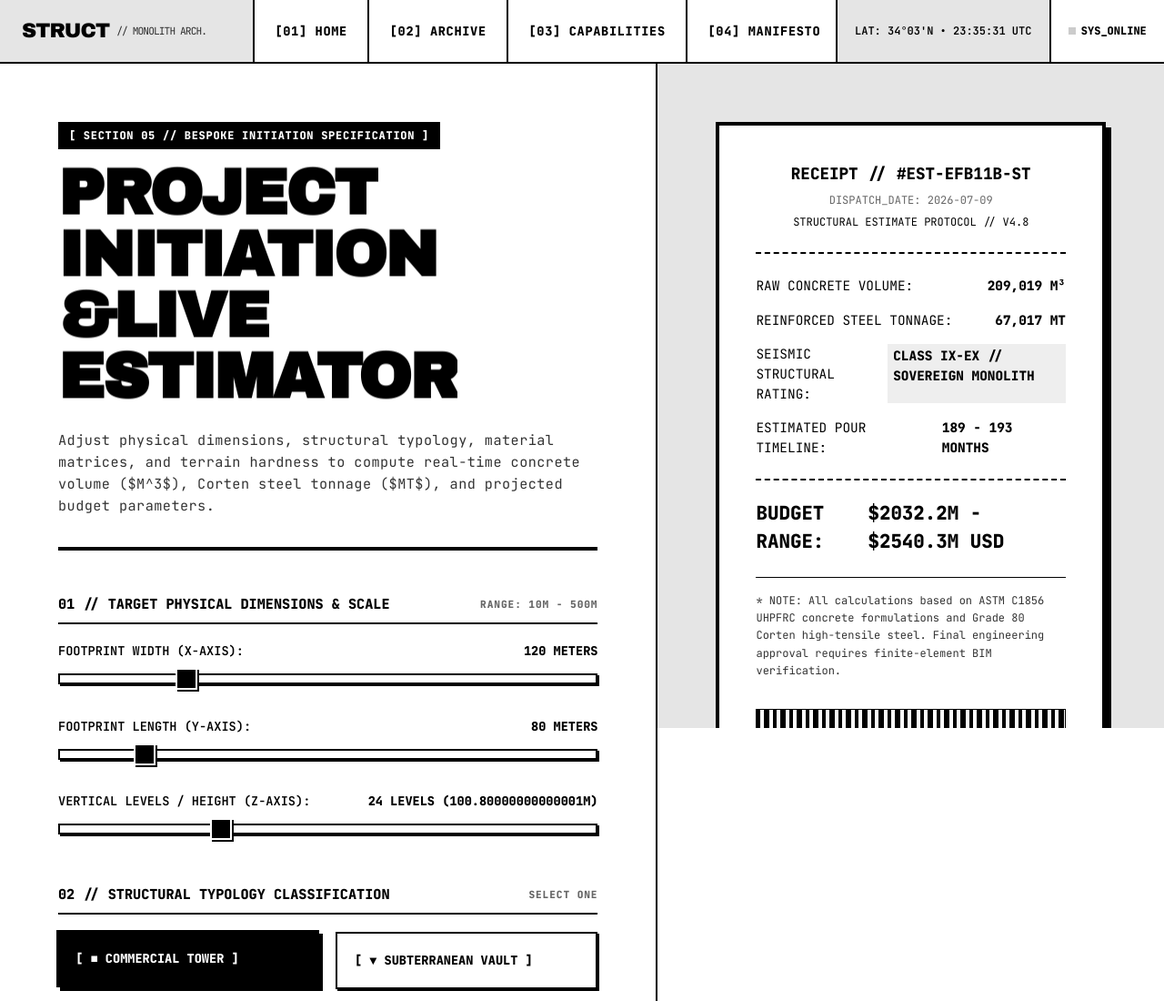
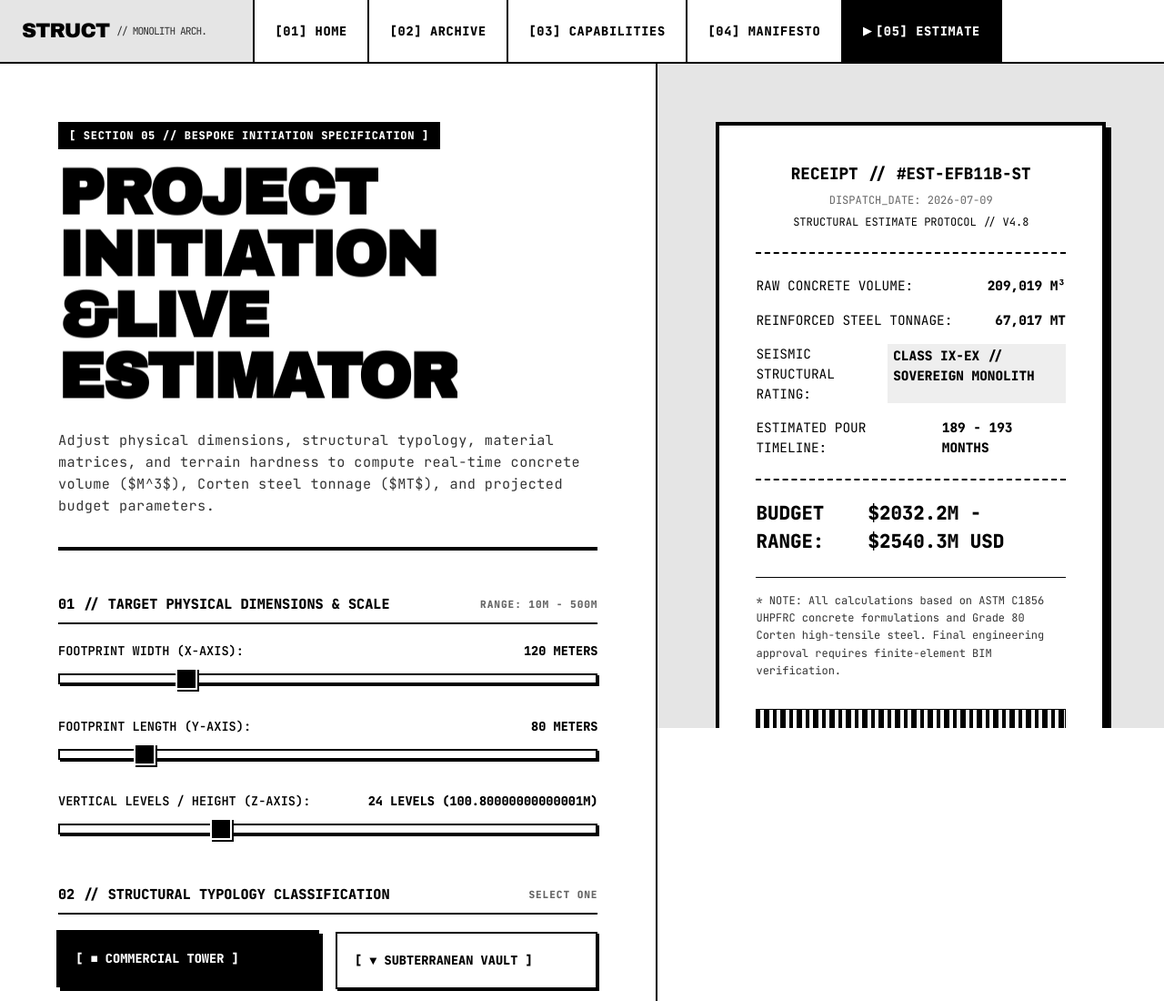
Before and after one commit to Mohamed-Ayman01/monolith-construction, a website built with Vite: page estimate.html in a window 1280 px wide. Shown: the top 1100 px of the page at 91% size. Built offline with nearby package versions, Linux system fonts and the light colour scheme; some packages are replaced by stand-ins of ours.

Commit message:
refactor: remove LAT/UTC clock and SYS_ONLINE status boxes from navbar

```diff
--- a/js/main.js
+++ b/js/main.js
@@ -51,14 +51,6 @@ export function renderHeader(activePage = 'home') {
         <a href="capabilities.html" class="nav-link ${activePage === 'capabilities' ? 'active' : ''}">[03] CAPABILITIES</a>
         <a href="manifesto.html" class="nav-link ${activePage === 'manifesto' ? 'active' : ''}">[04] MANIFESTO</a>
         <a href="estimate.html" class="nav-link ${activePage === 'estimate' ? 'active' : ''}">[05] ESTIMATE</a>
-      </nav>
-      <div class="nav-meta">
-        <div class="nav-clock" id="live-clock">LAT: 34°03'N • 00:00:00 UTC</div>
-        <div class="nav-status">
-          <span class="status-dot"></span>
-          SYS_ONLINE
-        </div>
-      </div>
       <button id="mobile-nav-toggle" class="mobile-nav-toggle font-mono" aria-label="Toggle Navigation Menu">
         <span>[ MENU // + ]</span>
       </button>
--- a/style.css
+++ b/style.css
@@ -1498,11 +1498,11 @@ img, svg {
 /* ==========================================================================
    12. RESPONSIVE BREAKPOINTS (ALL 5 PAGES & MOBILE NAVBAR)
    ========================================================================== */
-@media (max-width: 1250px) {
+@media (max-width: 950px) {
   .nav-header {
     grid-template-columns: 1fr auto !important;
   }
-  .nav-links, .nav-meta {
+  .nav-links {
     display: none !important;
   }
   .mobile-nav-toggle {
```
